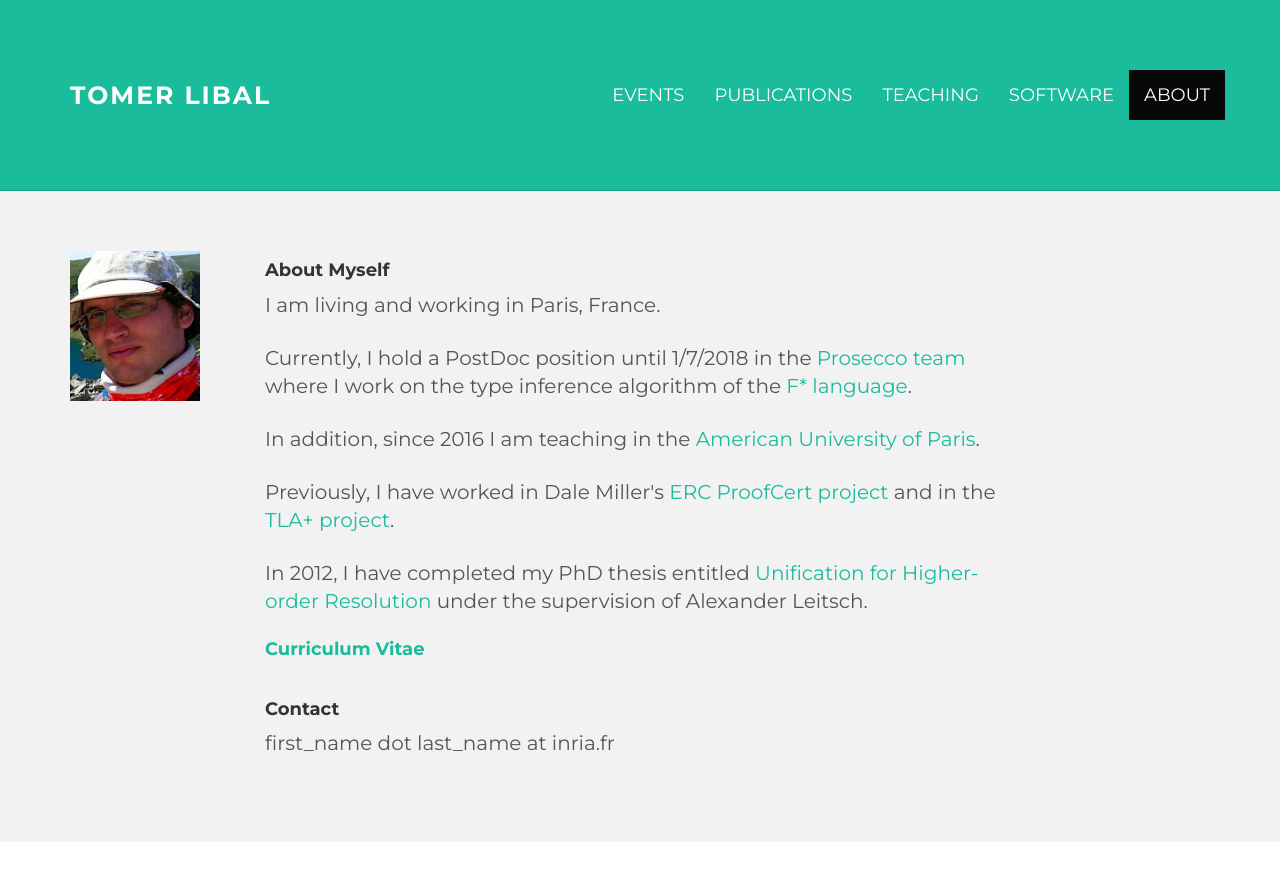
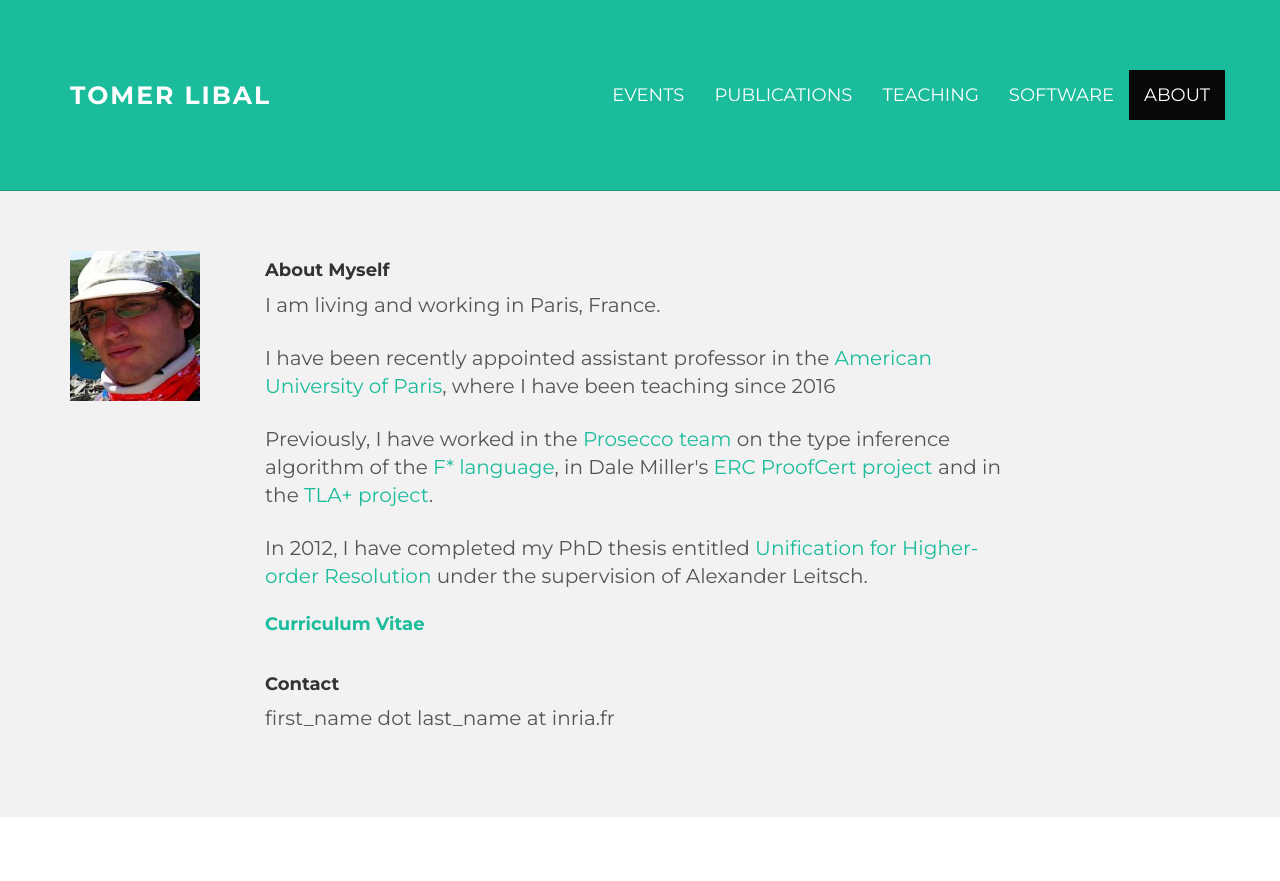
Before and after one commit to shaolintl/page, a Jekyll site: the page built from about.html, in a window 1280 px wide. Shown: the top 881 px of the page. Built offline with Jekyll 4.4.1, drawn with Linux system fonts in a browser that asks for light colours.

Commit message:
added new job title

```diff
--- a/about.html
+++ b/about.html
@@ -14,12 +14,12 @@ id: 5
 				<div class="col-lg-8">
 					<h4>About Myself</h4>
           <p>I am living and working in Paris, France.</p>
-          <p>Currently, I hold a PostDoc position until 1/7/2018 in the <a href="http://prosecco.gforge.inria.fr/">Prosecco team</a> where I work
-          on the type inference algorithm of the <a href="https://www.fstar-lang.org/">F* language</a>.</p>
-          <p>In addition, since 2016 I am teaching in the <a href="https://www.aup.edu/">American University of Paris</a>.</p>
-          <p> Previously, I have worked in Dale Miller's <a href="https://team.inria.fr/parsifal/proofcert/">ERC ProofCert project</a> and in the <a href=""http://tla.msr-inria.inria.fr/tlaps/content/Home.html>TLA+ project</a>.</p>
+          <p>I have been recently appointed assistant professor in the <a href="https://www.aup.edu/">American University of Paris</a>,
+          where I have been teaching since 2016</p>
+          <p> Previously, I have worked in the <a href="http://prosecco.gforge.inria.fr/">Prosecco team</a>
+          on the type inference algorithm of the <a href="https://www.fstar-lang.org/">F* language</a>,
+          in Dale Miller's <a href="https://team.inria.fr/parsifal/proofcert/">ERC ProofCert project</a> and in the <a href=""http://tla.msr-inria.inria.fr/tlaps/content/Home.html>TLA+ project</a>.</p>
           <p> In 2012, I have completed my PhD thesis entitled <a href="/assets/papers/dissertation.pdf">Unification for Higher-order Resolution</a> under the supervision of Alexander Leitsch.</p>
-
           <h4><a href="/assets/papers/Tomer_Libal_Resume.pdf">Curriculum Vitae</a></h4>
           <br/>
 					<h4>Contact</h4>
```
